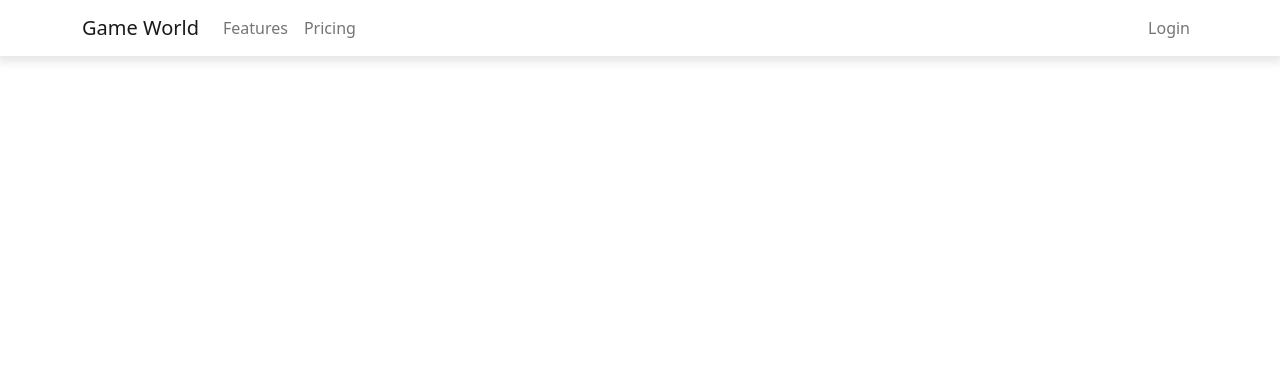
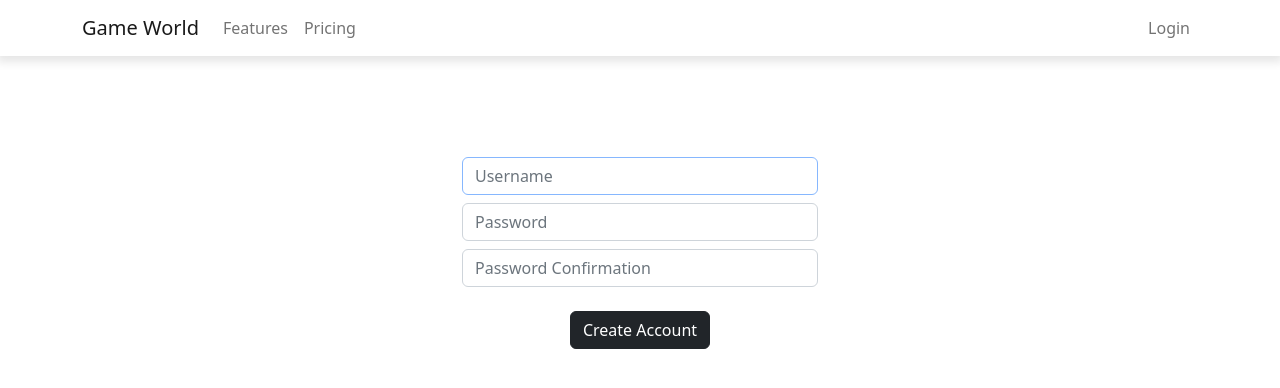
Before and after one commit to KevinZ-CS/phase-4-final-project-frontend, a React (Create React App) app: page /signup in a window 1280 px wide. Shown: the top 388 px of the page. Built offline with nearby package versions, Linux system fonts and the light colour scheme; no server answers.

Commit message:
Built out layout for SignUpForm component with JSX

```diff
--- a/src/components/App.jsx
+++ b/src/components/App.jsx
@@ -26,7 +26,7 @@ useEffect(() => {
       <Route exact path = '/'>
       </Route>
 
-      <Route exact path = '/LoginForm'>
+      <Route exact path = '/login'>
         <LoginForm onLogin={setUser} />
       </Route>
 
--- a/src/components/NavBar.jsx
+++ b/src/components/NavBar.jsx
@@ -17,7 +17,7 @@ function NavBar({ user }) {
             <Nav.Link href="#pricing">Pricing</Nav.Link>
           </Nav>
           <Nav>
-            { user ? <Nav.Link href="/MyAccount">My Account</Nav.Link> : <Nav.Link href="/LoginForm">Login</Nav.Link> }
+            { user ? <Nav.Link href="/MyAccount">My Account</Nav.Link> : <Nav.Link href="/login">Login</Nav.Link> }
             { user ? <Nav.Link href="/Logout">Logout</Nav.Link> : null }
           </Nav>
         </Navbar.Collapse>
--- a/src/components/SignUpForm.jsx
+++ b/src/components/SignUpForm.jsx
@@ -4,9 +4,72 @@ import { Form, Container, Row } from 'react-bootstrap';
 import { NavLink } from "react-router-dom";
 
 function SignUpForm() {
+    const [username, setUsername] = useState("");
+    const [password, setPassword] = useState("");
+    const [passwordConfirmation, setPasswordConfirmation] = useState("");
+    const [errors, setErrors] = useState([]);
+
+    function handleSubmit(e) {
+        e.preventdefault()
+    }
+
     return (
         <>
-        hi
+         <Container className="successmargins">
+
+     <Row>
+       <div className="col-md-4"></div>
+       <Form className="col-md-4" onSubmit={handleSubmit} >
+
+ {/* <p ref={errRef} className={errMsg ? "errmsg" : "offscreen"} aria-live="assertive">{errMsg}</p> */}
+       <Form.Group className="mb-2" controlId="exampleForm.ControlInput1">
+         <Form.Control
+           type="text"
+           placeholder="Username"
+           autoFocus
+           className="shadow-none login-input"
+           autoComplete="off"
+           onChange={(e) => setUsername(e.target.value)}
+           value={username}
+           required
+       />
+        </Form.Group>
+
+        <Form.Group className="mb-2" controlId="exampleForm.ControlInput2">
+          <Form.Control
+           type="password"
+           placeholder="Password"
+           className="shadow-none login-input"
+           autoComplete="off"
+           onChange={(e) => setPassword(e.target.value)}
+           value={password}
+           required
+         />
+         </Form.Group>
+
+         <Form.Group className="mb-0" controlId="exampleForm.ControlInput2">
+          <Form.Control
+           type="password"
+           placeholder="Password Confirmation"
+           className="shadow-none login-input"
+           autoComplete="off"
+           onChange={(e) => setPasswordConfirmation(e.target.value)}
+           value={passwordConfirmation}
+           required
+         />
+         </Form.Group>
+
+         <br />
+
+         <div id='login' className="text-center mb-3">
+         <button className="btn btn-dark" type="submit" >Create Account</button>
+         </div>
+
+
+         </Form>
+     </Row>
+     </Container>
+
         </>
     )
 }
```
